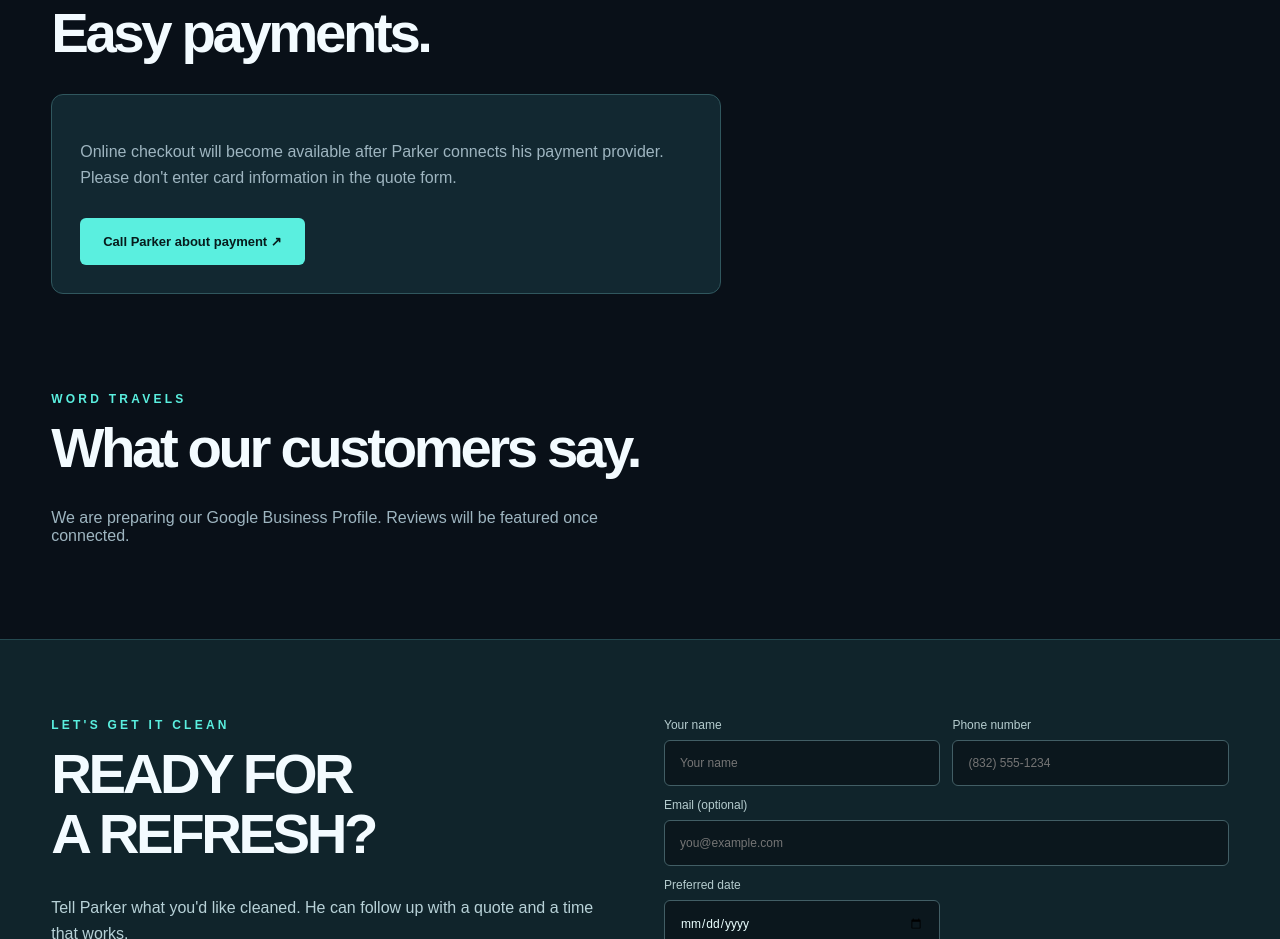
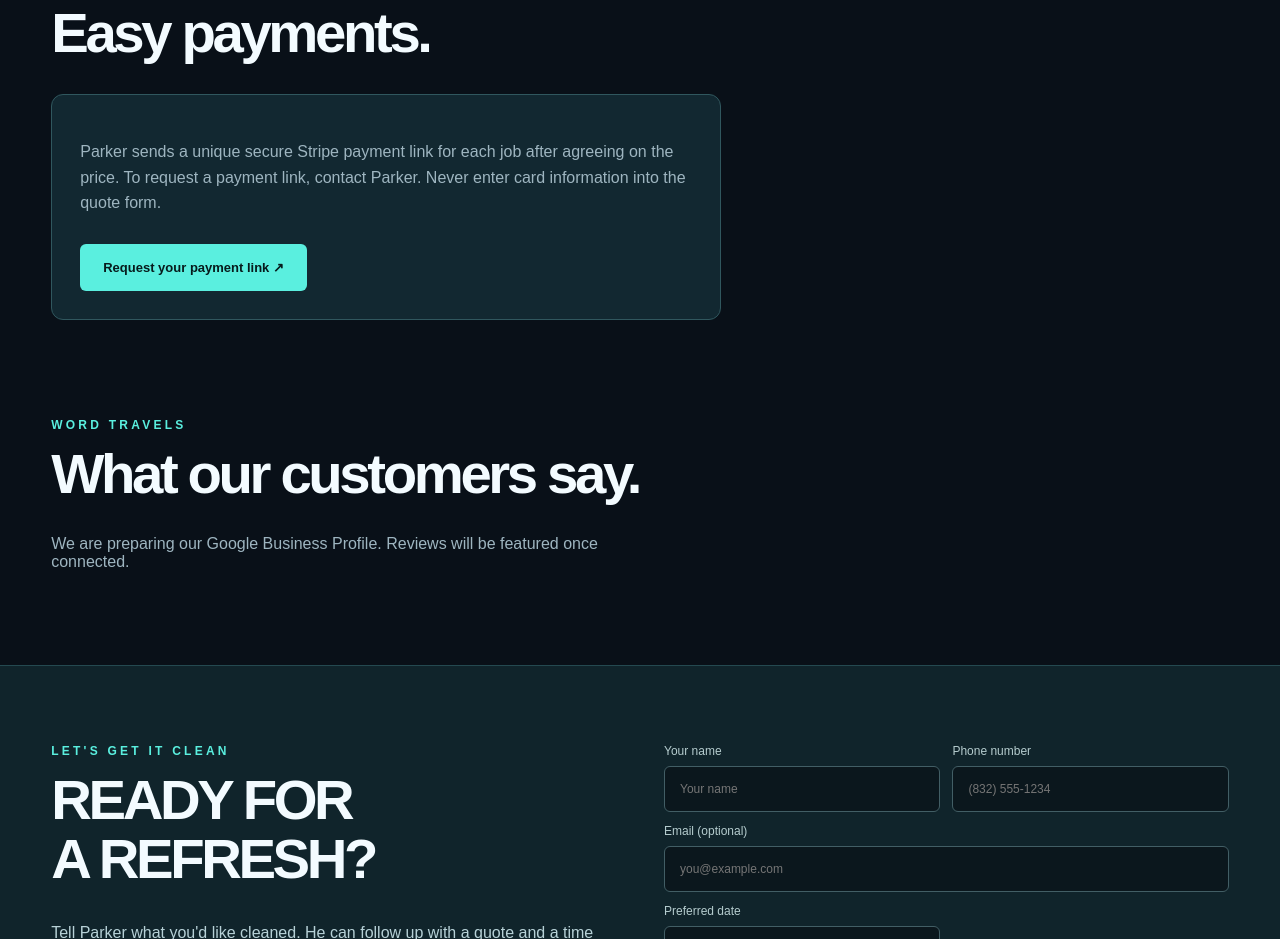
Before and after one commit to benbeveridge83/ColesAutoDetailing, a plain HTML site: page index.html in a window 1280 px wide. Shown: the part 1828-2767 px from the top of the page. Drawn offline with Linux system fonts and the light colour scheme; a script that the page names is missing.

Commit message:
Use individualized Stripe payment links instead of generic website payment button

```diff
--- a/index.html
+++ b/index.html
@@ -18,7 +18,7 @@
       <circle cx="641" cy="324" r="63" fill="#142538" stroke="#f5feff" stroke-width="8"/><circle cx="641" cy="324" r="37" fill="#e9f2f5" stroke="#60788b" stroke-width="8"/><circle cx="641" cy="324" r="11" fill="#24465d"/>
       <path d="M120 142c34-27 71-41 115-43M608 49c30-5 59-2 81 11" fill="none" stroke="#5aefdf" stroke-opacity=".6" stroke-width="9" stroke-linecap="round"/>
     </svg><div class="art-tag">DETAILS MATTER ✦</div></div></div></div><div class="strip"><div class="wrap strip-inner"><span>Exterior car washing</span><span>Interior cleaning</span><span>Home windows</span></div></div><section id="services"><div class="wrap"><div class="eyebrow">What we do</div><h2>Big difference.<br>Every detail.</h2><div class="cards" id="servicesList"><div class="card"><div class="num">01 / THE OUTSIDE</div><h3>Exterior wash</h3><p>Make the driveway look better with a fresh, clean car.</p></div><div class="card"><div class="num">02 / THE INSIDE</div><h3>Interior refresh</h3><p>Get the inside looking and feeling cleaner, too.</p></div><div class="card"><div class="num">03 / THE HOUSE</div><h3>Window cleaning</h3><p>Bring more light into your home with cleaner windows.</p></div></div></div></section><section id="gallery"><div class="wrap"><div class="eyebrow">Our work</div><h2>See the difference.</h2><p class="subcopy">Parker's real before-and-after photos will appear here as he adds them.</p><div id="galleryList" class="gallery"><div class="empty-photo">Before and after photos coming soon</div></div></div></section>
-<section id="payments"><div class="wrap"><div class="eyebrow">Pay for a completed job</div><h2>Easy payments.</h2><div class="payment-panel"><p class="subcopy">Online checkout will become available after Parker connects his payment provider. Please don't enter card information in the quote form.</p><a class="btn primary" id="paymentLink" href="tel:+18328775556">Call Parker about payment ↗</a></div></div></section><section id="reviews" style="padding-top:20px"><div class="wrap"><div class="eyebrow">Word travels</div><h2>What our customers say.</h2><p style="color:var(--sub);max-width:620px">We are preparing our Google Business Profile. Reviews will be featured once connected. <a id="googleReviewLink" href="#" target="_blank" rel="noopener noreferrer" hidden>Leave a Google review ↗</a></p></div></section><section id="contact" class="bottom"><div class="wrap contact"><div><div class="eyebrow">Let's get it clean</div><h2>READY FOR<br>A REFRESH?</h2><p>Tell Parker what you'd like cleaned. He can follow up with a quote and a time that works.</p><a class="phone-big" href="tel:+18328775556">(832) 877-5556 ↗</a></div><form class="request-form" id="requestForm">
+<section id="payments"><div class="wrap"><div class="eyebrow">Pay for a completed job</div><h2>Easy payments.</h2><div class="payment-panel"><p class="subcopy">Parker sends a unique secure Stripe payment link for each job after agreeing on the price. To request a payment link, contact Parker. Never enter card information into the quote form.</p><a class="btn primary" id="paymentLink" href="tel:+18328775556">Request your payment link ↗</a></div></div></section><section id="reviews" style="padding-top:20px"><div class="wrap"><div class="eyebrow">Word travels</div><h2>What our customers say.</h2><p style="color:var(--sub);max-width:620px">We are preparing our Google Business Profile. Reviews will be featured once connected. <a id="googleReviewLink" href="#" target="_blank" rel="noopener noreferrer" hidden>Leave a Google review ↗</a></p></div></section><section id="contact" class="bottom"><div class="wrap contact"><div><div class="eyebrow">Let's get it clean</div><h2>READY FOR<br>A REFRESH?</h2><p>Tell Parker what you'd like cleaned. He can follow up with a quote and a time that works.</p><a class="phone-big" href="tel:+18328775556">(832) 877-5556 ↗</a></div><form class="request-form" id="requestForm">
 <label>Your name<input name="name" autocomplete="name" placeholder="Your name" maxlength="120" required></label>
 <label>Phone number<input name="phone" autocomplete="tel" type="tel" placeholder="(832) 555-1234" maxlength="30" required></label>
 <label>Email (optional)<input name="email" type="email" autocomplete="email" placeholder="you@example.com" maxlength="200"></label>
```
